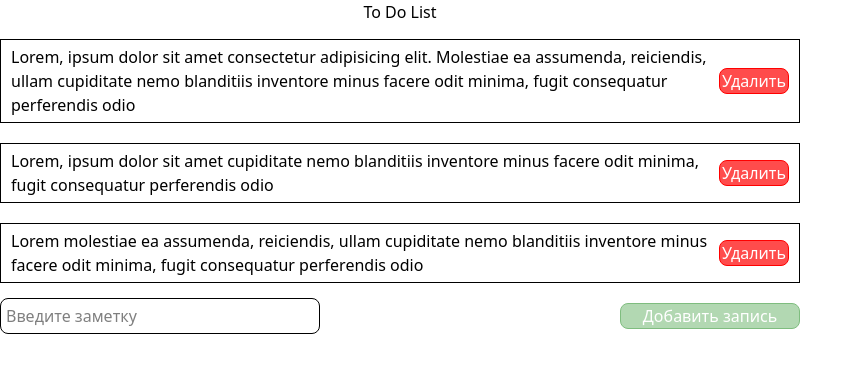
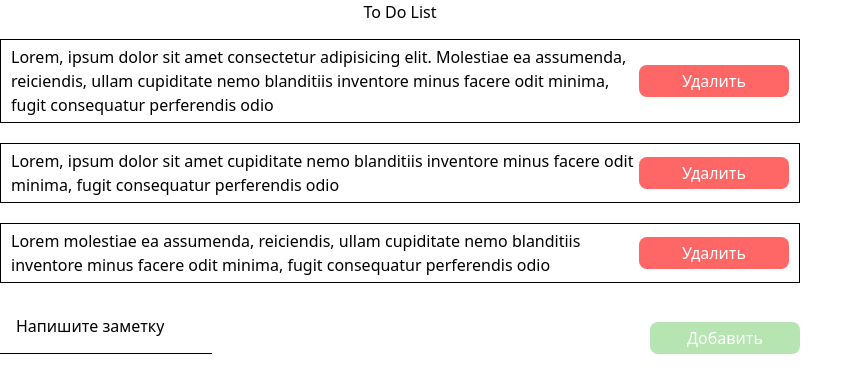
Before and after one commit to EgorDoroshevich/DZ, an Angular app: page / in a window 1280 px wide. Shown: the top 392 px of the page, without its empty margins (0-863 px from the left). Built offline with nearby package versions, Linux system fonts and the light colour scheme.

Commit message:
fix: fix button and add angular material

```diff
--- a/package.json
+++ b/package.json
@@ -11,14 +11,16 @@
   "private": true,
   "packageManager": "npm@11.12.1",
   "dependencies": {
+    "@angular/cdk": "^22.2.6",
     "@angular/common": "^22.2.0",
     "@angular/compiler": "^22.2.0",
     "@angular/core": "^22.2.0",
     "@angular/forms": "^22.2.0",
+    "@angular/material": "^22.2.6",
     "@angular/platform-browser": "^22.2.0",
     "@angular/router": "^22.2.0",
     "rxjs": "~7.8.0",
-    "tslib": "^2.3.0"
+    "tslib": "^2.9.1"
   },
   "devDependencies": {
     "@angular/build": "^22.2.4",
--- a/src/app/pages/todo-list/todo-list.css
+++ b/src/app/pages/todo-list/todo-list.css
@@ -11,3 +11,41 @@
   align-items: center;
   justify-content: space-between;
 }
+
+.button {
+  width: 150px;
+  height: 32px;
+  border-radius: 8px;
+  display: flex;
+  align-items: center;
+  justify-content: center;
+}
+
+.button--add {
+  background: #0ea90099;
+  color: #fff;
+  transition: 0.3s;
+  &:hover {
+    background: #0ea900;
+    cursor: pointer;
+    transition: 0.3s;
+  }
+}
+.button--delete {
+  background: #ff000099;
+  color: #fff;
+  transition: 0.3s;
+  &:hover {
+    background: red;
+    cursor: pointer;
+    transition: 0.3s;
+  }
+}
+.disabled {
+  opacity: 0.5;
+  &:hover {
+    opacity: 0.5;
+    cursor: no-drop;
+    background: #0ea90099;
+  }
+}
--- a/src/app/pages/todo-list/todo-list.html
+++ b/src/app/pages/todo-list/todo-list.html
@@ -10,36 +10,27 @@
             <p>{{ item.description }}</p>
           </div>
           <div>
-            <app-action-button
-              [hoverColor]="'#ff0000'"
-              [background]="'#ff0000b3'"
-              [border]="'1px solid #ff0000'"
-              [color]="'#fff'"
-              [width]="'70px'"
-              [name]="'Удалить'"
-              (onClick)="deleteNote(item.id)"
-            />
+            <button (click)="deleteNote(item.id)" class="button" [class.button--delete]="true">
+              Удалить
+            </button>
           </div>
         </div>
       }
     </div>
   </div>
   <div class="flex items-center justify-between w-200">
-    <app-input-component
-      [width]="'320px'"
-      [border]="'1px solid #000'"
-      [placeholder]="'Введите заметку'"
-      [(ngModel)]="note"
-    />
+    <mat-form-field>
+      <mat-label>Напишите заметку</mat-label>
+      <input name="note" matInput [(ngModel)]="note" />
+    </mat-form-field>
 
-    <app-action-button
-      [background]="'#027d0299'"
-      [hoverColor]="'#027d02'"
-      [border]="'1px solid #027d02'"
-      [color]="'#fff'"
-      [name]="'Добавить запись'"
-      [isDisabled]="note.length === 0"
-      (onClick)="addNote()"
-    />
+    <button
+      (click)="addNote()"
+      class="button"
+      [class.button--add]="true"
+      [class.disabled]="note.length === 0"
+    >
+      Добавить
+    </button>
   </div>
 </div>
--- a/src/app/pages/todo-list/todo-list.ts
+++ b/src/app/pages/todo-list/todo-list.ts
@@ -1,13 +1,13 @@
 import { Component, signal } from '@angular/core';
-import { ActionButtonComponent } from '../../shared/action-button-component/action-button-component';
-import { InputComponent } from '../../shared/input-component/input-component';
 import { FormsModule } from '@angular/forms';
-interface ToDoListArr {
+import { MatInputModule } from '@angular/material/input';
+import { MatFormFieldModule } from '@angular/material/form-field';
+interface TodoListItem {
   id: number;
   description?: string;
 }
 
-const todoListArr: ToDoListArr[] = [
+const todoListItem: TodoListItem[] = [
   {
     id: 1,
     description:
@@ -25,24 +25,28 @@ const todoListArr: ToDoListArr[] = [
   },
 ];
 @Component({
-  imports: [ActionButtonComponent, InputComponent, FormsModule],
+  imports: [MatFormFieldModule, MatInputModule, FormsModule],
   selector: 'app-todo-list',
   styleUrl: './todo-list.css',
   templateUrl: './todo-list.html',
 })
 export class TodoList {
-  readonly items = signal<ToDoListArr[]>(todoListArr);
+  readonly items = signal<TodoListItem[]>(todoListItem);
   note = '';
 
   addNote() {
-    const value = { id: Math.random() * 1000, description: this.note };
-    this.items.update((todoListArr: ToDoListArr[]) => {
-      return [...todoListArr, value];
+    if (this.note.length === 0) return;
+    const maxId = this.items().reduce((max, item) => Math.max(max, item.id), 0);
+    console.log(maxId);
+    const value = { id: maxId + 1, description: this.note };
+    this.items.update((todoListItem: TodoListItem[]) => {
+      return [...todoListItem, value];
     });
     this.note = '';
   }
 
   deleteNote(id: number) {
+    if (!id) return;
     const deletedItems = this.items().filter((item) => item.id !== id);
     this.items.set(deletedItems);
   }
--- a/src/app/shared/action-button-component/action-button-component.css
+++ b/src/app/shared/action-button-component/action-button-component.css
@@ -8,10 +8,6 @@
   cursor: pointer;
   border-radius: 8px;
   transition: 0.3s;
-  &:hover {
-    transition: 0.3s;
-    background-color: var(--hover-color) !important;
-  }
 
   &.disabled,
   &:disabled {
--- a/src/app/shared/action-button-component/action-button-component.html
+++ b/src/app/shared/action-button-component/action-button-component.html
@@ -1,8 +1,8 @@
 <button
   class="action-button"
   [style.width]="width()"
-  [style.backgroundColor]="background()"
-  [style.--hover-color]="hoverColor()"
+  [style.-btn-bg]="background()"
+  [style.-btn-hover-bg]="hoverColor()"
   [style.color]="color()"
   [style.border]="border()"
   (click)="onClick.emit()"
--- a/tsconfig.json
+++ b/tsconfig.json
@@ -10,7 +10,7 @@
     "skipLibCheck": true,
     "isolatedModules": true,
     "experimentalDecorators": true,
-    "importHelpers": true,
+    "importHelpers": false,
     "target": "ES2022",
     "module": "preserve"
   },
```
Also changed, not shown: 1 other file (tests, documents, lock files or other folders).
